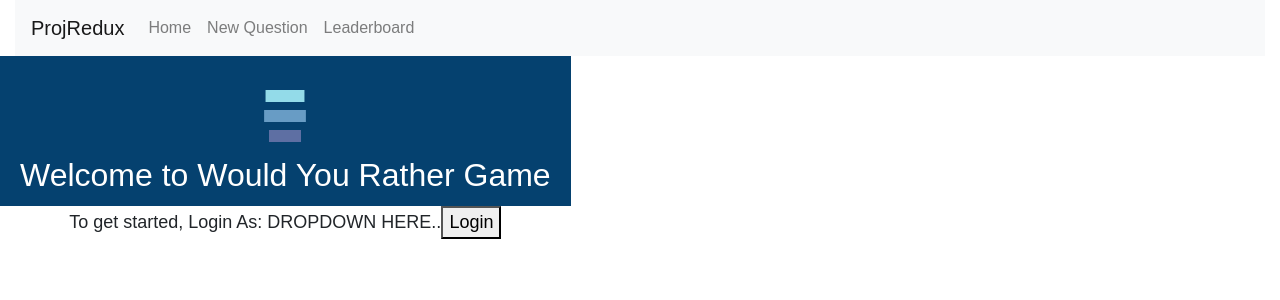
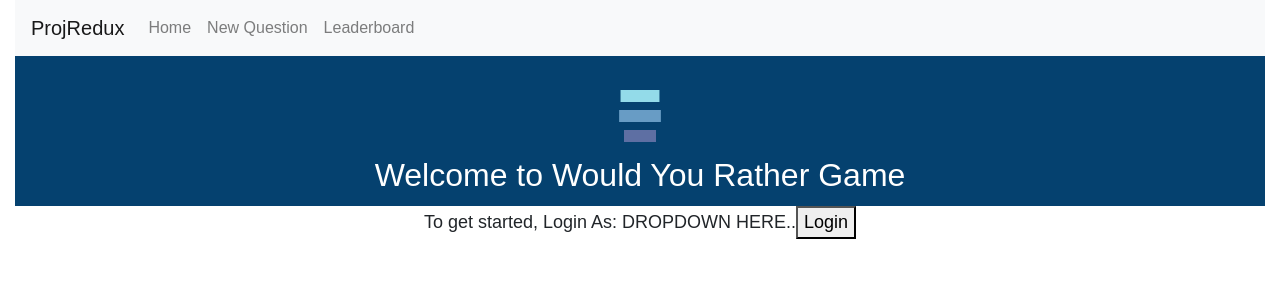
Before and after one commit to WafaWaheedaS/Would-You-Rather, a React (Create React App) app: page / in a window 1280 px wide. Shown: the top 300 px of the page. Built offline with nearby package versions, Linux system fonts and the light colour scheme.

Commit message:
Fix layout

```diff
--- a/src/App.jsx
+++ b/src/App.jsx
@@ -38,9 +38,9 @@ class App extends Component {
           username={this.state.account.username}
           onLogoutClick={this.handleLogout}
         />
-        <div className="row">
         <Switch>
           <Route
+            exact
             path="/"
             render={() =>
               this.state.loggedIn ? (
@@ -74,11 +74,8 @@ class App extends Component {
               this.state.loggedIn ? <Leaderboard /> : <Redirect to="/" />
             }
           />
-            <Route
-              render={() => <Page404 isLoggedIn={this.state.loggedIn} />}
-            />
+          <Route render={() => <Page404 isLoggedIn={this.state.loggedIn} />} />
         </Switch>
-        </div>
       </div>
     );
   }
--- a/src/views/Home.jsx
+++ b/src/views/Home.jsx
@@ -15,7 +15,6 @@ class Home extends Component {
 
   render() {
     return (
-      <Container>
       <div className="App">
         <Row>
           <Col>
@@ -42,7 +41,6 @@ class Home extends Component {
           </Col>
         </Row>
       </div>
-      </Container>
     );
   }
 }
```
Lines whose indentation alone changed are shown as unchanged.
